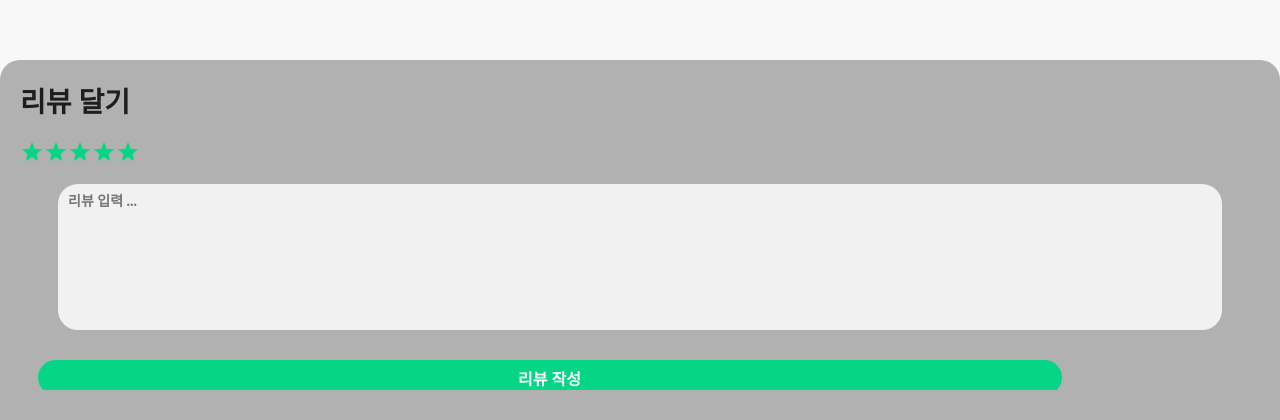
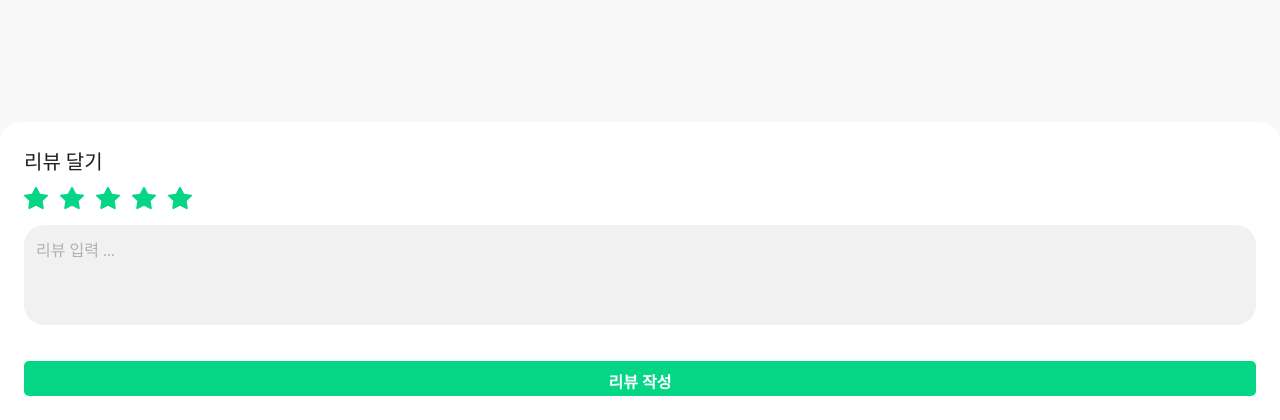
Before and after one commit to ShinBaedal/shinbaedal-front, a React (Create React App) app: page /customer/shop/detail in a window 1280 px wide. Shown: the part 380-800 px from the top of the page. Built offline with nearby package versions, Linux system fonts and the light colour scheme; a web font is replaced by a local one.

Commit message:
⚡️ :: (#11) fix style

```diff
--- a/src/components/DetailReviewStar/DetailReviewStar.tsx
+++ b/src/components/DetailReviewStar/DetailReviewStar.tsx
@@ -1,29 +1,29 @@
-import React from "react";
+import React, { useLayoutEffect, useState } from "react";
 import "./temp.css";
-import { MainDiv } from "./styles";
+import Star from "../../assets/icons/star.svg";
+import DisableStar from "../../assets/icons/disable_star.svg";
 import * as S from "./styles";
-import Rating from "@mui/material/Rating";
-// import { font } from "../../style/font";
 
 export default function DetailReviewStar() {
+  const [content, setContent] = useState<string>("");
+
+  const onChange = (e: React.ChangeEvent<HTMLTextAreaElement>) => {
+    setContent(e.target.value);
+  };
+
   return (
     <>
-      <MainDiv>
+      <S.MainDiv>
         <S.ReviewGo>리뷰 달기</S.ReviewGo>
-        <Rating
-          style={{
-            color: "#05D686",
-            paddingLeft: "20px",
-            paddingTop: "20px",
-            marginBottom: "20px",
-          }}
-          name="size-large"
-          defaultValue={5}
-        />
-        <S.ReviewInput placeholder="리뷰 입력 ..."></S.ReviewInput>
+        <S.StarContainer>
+          {[1, 2, 3, 4, 5].map((value) => {
+            return <S.Star src={Star} />;
+          })}
+        </S.StarContainer>
+        <S.ReviewInput placeholder="리뷰 입력 ..." onChange={onChange} value={content} />
+
         <S.WriteBtn>리뷰 작성</S.WriteBtn>
-      </MainDiv>
-      <S.Fill></S.Fill>
+      </S.MainDiv>
     </>
   );
 }
--- a/src/components/DetailReviewStar/styles.ts
+++ b/src/components/DetailReviewStar/styles.ts
@@ -7,46 +7,53 @@ export const MainDiv = styled.div`
   position: fixed;
   bottom: 0;
   width: 100%;
-  height: 360px;
-  border-radius: 20px;
-  background-color: ${color.grey};
+  border-radius: 20px 20px 0px 0px;
+  background-color: ${color.white};
+  padding: 24px;
 `;
 
 export const ReviewGo = styled.p`
-  padding-top: 20px;
-  padding-left: 20px;
-  font: ${font.headline2};
+  font: ${font.subtitle2};
 `;
 
-export const ReviewInput = styled.input`
-  width: 90%;
-  padding-bottom: 120px;
-  display: block;
-  margin: 0 auto;
-  border-radius: 20px;
-  border: 0;
-  padding-top: 10px;
-  padding-left: 10px;
-  font: ${font.description1};
-  background-color: ${color.lightGrey};
+export const StarContainer = styled.div`
+  display: flex;
+  column-gap: 12px;
+  margin-top: 12px;
+  margin-bottom: 16px;
 `;
 
-export const Fill = styled.div`
-  position: fixed;
-  bottom: 0;
+export const Star = styled.img`
+  width: 24px;
+`;
+
+export const ReviewInput = styled.textarea`
   width: 100%;
-  height: 30px;
-  background-color: ${color.grey};
+  display: block;
+  border-radius: 20px;
+  box-sizing: border-box;
+  border: 0;
+  font: ${font.body3};
+  background-color: ${color.lightGrey};
+  outline: none;
+  padding: 12px;
+  height: 100px;
+  resize: none;
+  &::placeholder {
+    color: ${color.grey};
+  }
 `;
 
 export const WriteBtn = styled.button`
-  width: 80%;
+  width: 100%;
   height: 35px;
-  margin-top: 30px;
-  margin-left: 37.5px;
-  display: block;
+  padding: 8px 0px;
+  display: flex;
+  justify-content: center;
   background-color: ${color.green};
-  border-radius: 20px;
+  border-radius: 5px;
+  margin-top: 36px;
+  outline: none;
   border: 0;
   font: ${font.body1};
   color: white;
--- a/src/route/MainRouter.tsx
+++ b/src/route/MainRouter.tsx
@@ -10,6 +10,7 @@ const MainRouter: FC = (): JSX.Element => {
         <Route path="/customer/shop/detail" element={<CustomerShopDetailContainer />} />
       </Routes>
     </Suspense>
+    //https://naver.com/route
   );
 };
 
```
Also changed, not shown: src/assets/icons/disable_star.svg (added).
